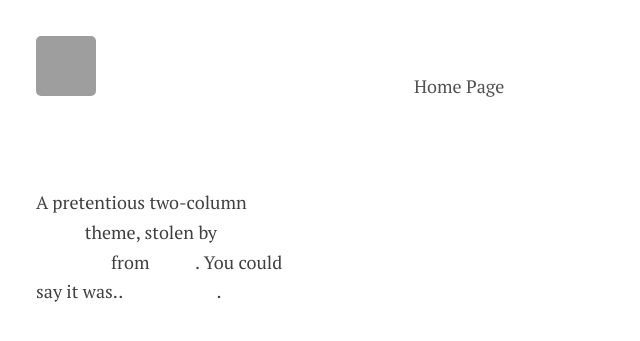
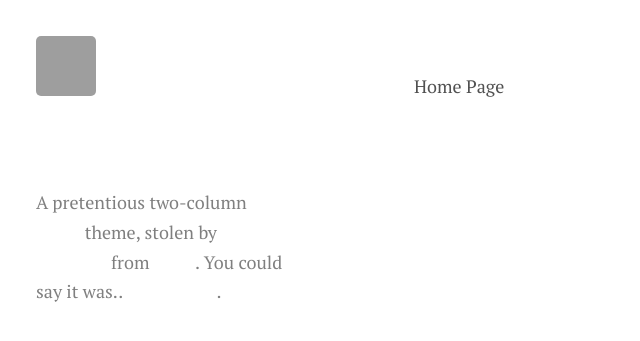
Before and after one commit to mike1d/mike1d.github.io, a Jekyll site: the page built from index.html, in a window 1280 px wide. Shown: the top 341 px of the page, without its empty margins (0-640 px from the left). Built offline with Jekyll 4.4.1, drawn with Linux system fonts in a browser that asks for light colours; some web fonts are replaced.

Commit message:
Update hyde.css

```diff
--- a/public/css/hyde.css
+++ b/public/css/hyde.css
@@ -110,8 +110,8 @@
   z-index: 4;
   text-align: center;
   padding: 2rem 1rem;
-  color: rgba(0,0,0,.75);
-  background-color: #dfdfdf!important;
+  color: rgba(0,0,0,.5);
+  background-color: #ffffff!important;
   text-align: left;
 
   background-size: cover;
```
